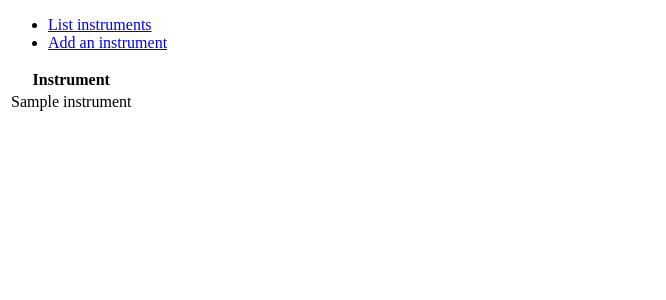
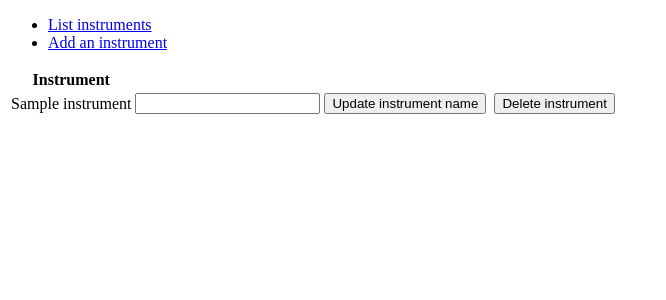
Before and after one commit to Robustic/Orchestime, a Flask app: page /instruments in a window 1280 px wide. Shown: the top 300 px of the page, without its empty margins (0-666 px from the left). Run offline with Flask 2, Linux system fonts and the light colour scheme; tables that the repository leaves empty hold one stand-in row (values such as "Sample post").

Commit message:
User can delete and update instrument

```diff
--- a/application/instruments/views.py
+++ b/application/instruments/views.py
@@ -10,13 +10,23 @@ def instruments_index():
 def instruments_form():
     return render_template("instruments/new.html")
 
+@app.route("/instruments/<instrument_id>/delete/", methods=["POST"])
+def instruments_delete(instrument_id):
+    instru = Instrument.query.get(instrument_id)
+    db.session().delete(instru)
+    db.session().commit()
+    return redirect(url_for("instruments_index"))
+
+@app.route("/instruments/<instrument_id>/", methods=["POST"])
+def instruments_update_name(instrument_id):
+    instru = Instrument.query.get(instrument_id)
+    instru.name = request.form.get("name")
+    db.session().commit()
+    return redirect(url_for("instruments_index"))
+
 @app.route("/instruments/", methods=["POST"])
 def instruments_create():
-    print(request.form.get("name"))
-
     instr = Instrument(request.form.get("name"))
-
     db.session().add(instr)
     db.session().commit()
-
     return redirect(url_for("instruments_index"))
--- a/application/templates/instruments/list.html
+++ b/application/templates/instruments/list.html
@@ -8,6 +8,17 @@
     {% for instrument in instruments %}
     <tr>
       <td>{{ instrument.name }}</td>
+      <td>
+        <form method="POST" action="{{ url_for('instruments_update_name', instrument_id=instrument.id) }}">
+          <input type="text" name="name"/>
+          <input type="submit" value="Update instrument name"/>
+        </form>
+      <td>
+      <td>
+        <form method="POST" action="{{ url_for('instruments_delete', instrument_id=instrument.id) }}">
+          <input type="submit" value="Delete instrument"/>
+        </form>
+      <td>
     </tr>
     {% endfor %}
   </table>
```
